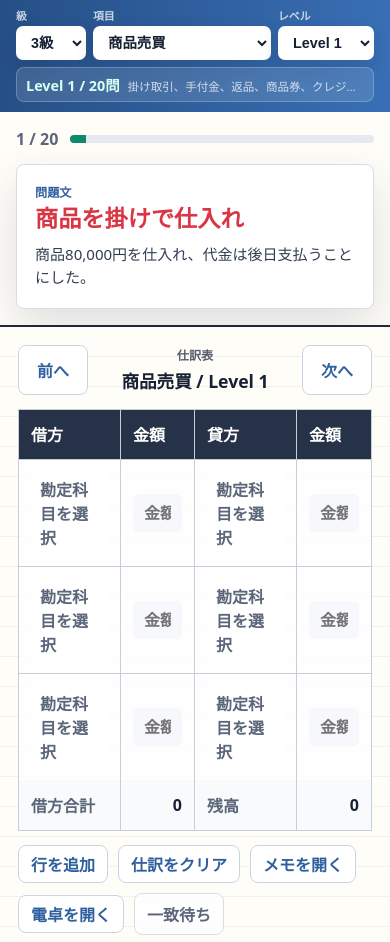
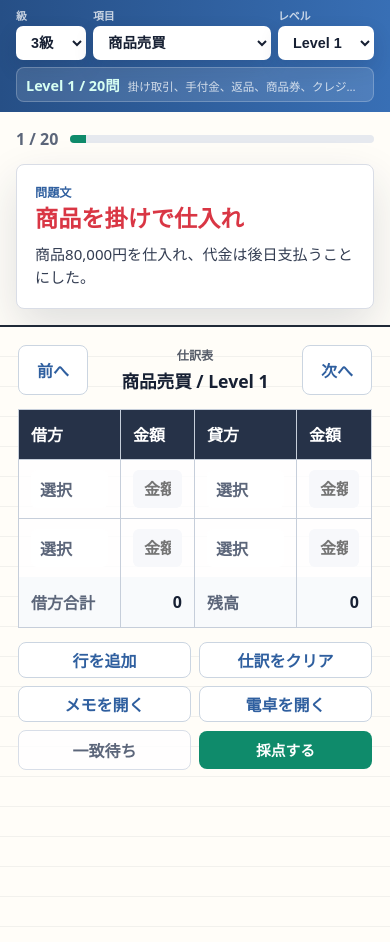
Before and after one commit to yutshoj/shiwake-trainer, a plain HTML site: page index.html in a window 390 px wide. Shown: the part 118-1060 px from the top of the page. Drawn offline with Linux system fonts and the light colour scheme.

Commit message:
Add files via upload

```diff
--- a/app.js
+++ b/app.js
@@ -1,5 +1,5 @@
 const bank = QUESTION_BANK.grade3;
-const MIN_JOURNAL_ROWS = 3;
+const MIN_JOURNAL_ROWS = 2;
 
 const state = {
   index: 0,
@@ -197,7 +197,7 @@ function createAccountCell(row, index, side) {
   const button = document.createElement("button");
   button.className = "journal-account-button";
   button.type = "button";
-  button.textContent = row[side] || "勘定科目を選択";
+  button.textContent = row[side] || "選択";
   button.addEventListener("click", (event) => {
     event.stopPropagation();
     const isOpen = state.openPicker?.index === index && state.openPicker?.side === side;
--- a/styles.css
+++ b/styles.css
@@ -515,20 +515,23 @@ h1 {
 }
 
 .journal-actions {
-  display: flex;
+  display: grid;
+  grid-template-columns: repeat(4, max-content) max-content minmax(116px, 132px);
   align-items: center;
-  gap: 10px;
-  flex-wrap: wrap;
+  gap: 8px;
 }
 
 .journal-actions .primary-button {
-  min-width: 150px;
-  margin-left: auto;
+  min-width: 0;
+  min-height: 38px;
+  padding: 0 16px;
+  font-size: 0.92rem;
+  justify-self: stretch;
 }
 
 .mini-button {
-  min-height: 38px;
-  padding: 0 12px;
+  min-height: 36px;
+  padding: 0 10px;
   color: var(--blue);
   background: white;
   border: 1px solid #cbd5e1;
@@ -538,15 +541,17 @@ h1 {
 }
 
 #balanceHint {
-  min-height: 38px;
-  padding: 8px 12px;
+  min-height: 36px;
+  padding: 7px 10px;
   display: inline-flex;
   align-items: center;
+  justify-content: center;
   border: 1px solid #d8dee8;
   border-radius: 8px;
   color: var(--subtle);
   background: rgba(255, 255, 255, 0.82);
   font-weight: 900;
+  white-space: nowrap;
 }
 
 #balanceHint.is-balanced {
@@ -841,6 +846,10 @@ canvas {
     min-height: 640px;
     border-top: 2px solid #1f2937;
   }
+
+  .journal-actions {
+    grid-template-columns: repeat(4, max-content) max-content minmax(116px, 132px);
+  }
 }
 
 @media (max-width: 720px) {
@@ -907,6 +916,15 @@ canvas {
 }
 
 @media (max-width: 560px) {
+  .journal-actions {
+    grid-template-columns: repeat(2, minmax(0, 1fr));
+  }
+
+  #balanceHint,
+  .journal-actions .primary-button {
+    grid-column: span 1;
+  }
+
   .calculator-panel.is-open {
     grid-template-columns: 1fr;
   }
```
